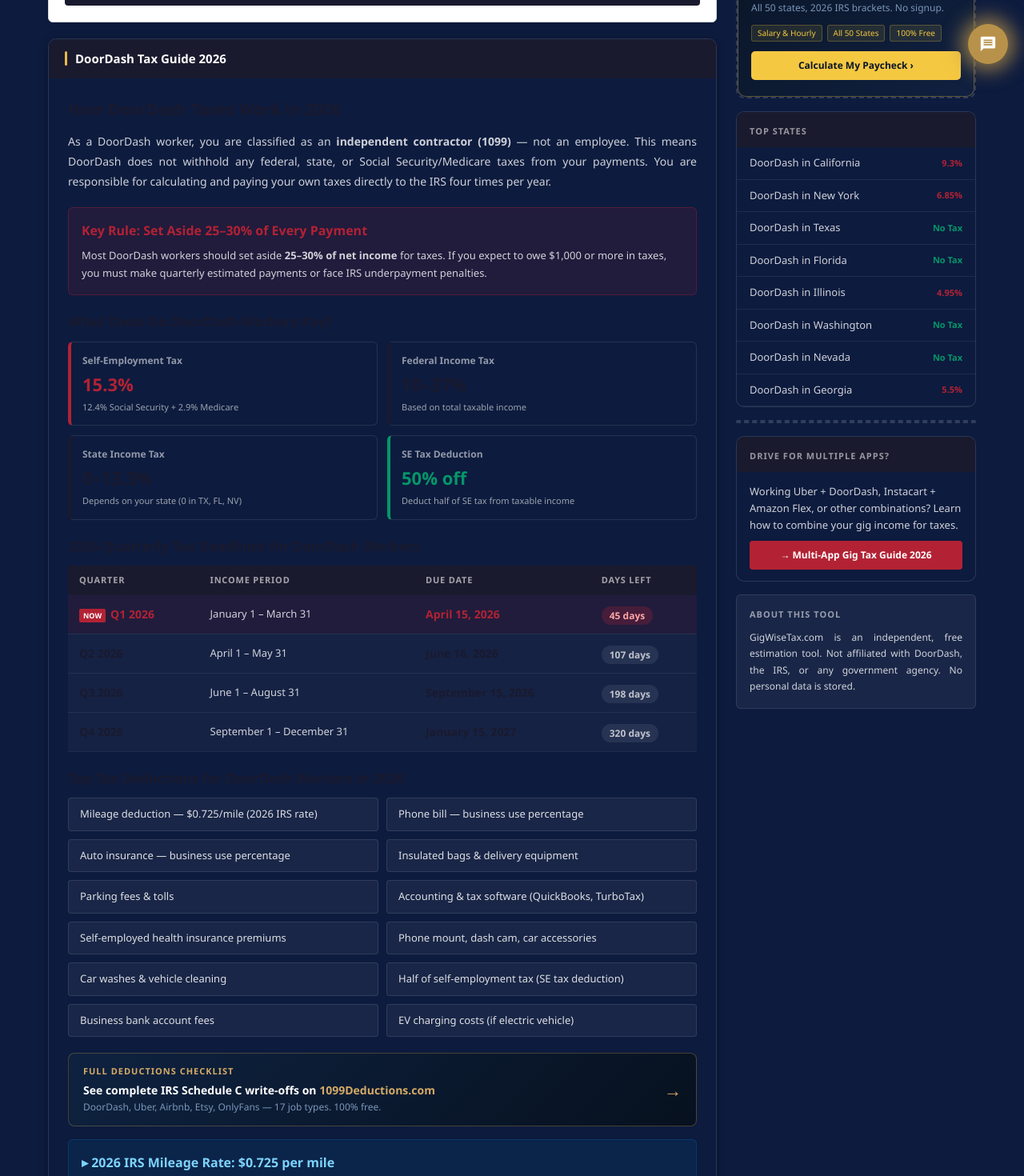
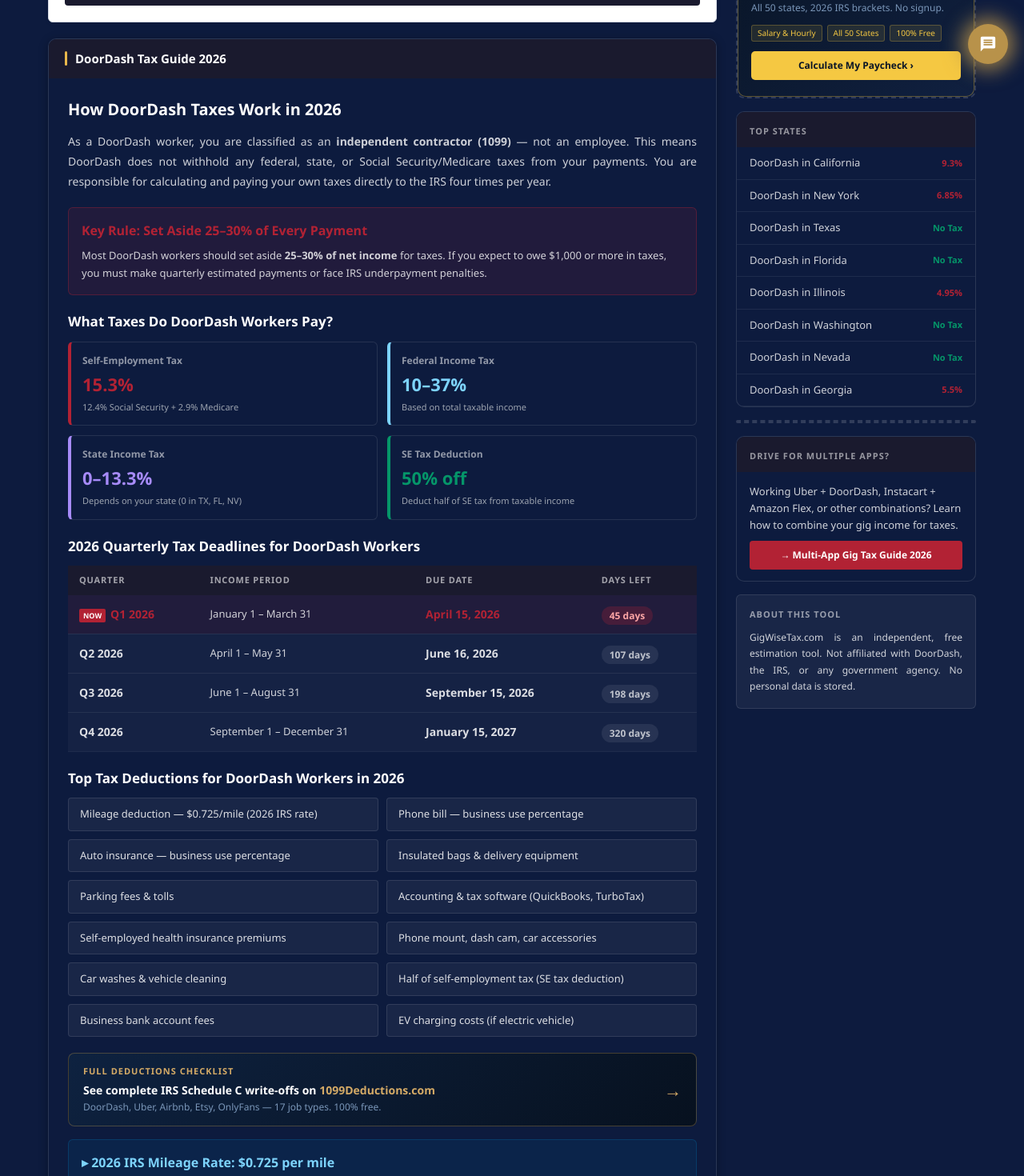
Before and after one commit to devqrcraft-ui/gigwisetax, a Next.js app: page /doordash in a window 1280 px wide. Shown: the part 700-2170 px from the top of the page at 80% size. Built offline with nearby package versions, Linux system fonts and the light colour scheme.

Commit message:
fix: doordash all dark-on-dark text colors fixed

```diff
--- a/app/doordash/page.tsx
+++ b/app/doordash/page.tsx
@@ -159,7 +159,7 @@ export default function PlatformPage({ params }: { params: { platform: string }
               </div>
               <div style={{ padding: 24 }}>
 
-                <h2 style={{ fontSize: 20, fontWeight: 800, color: '#1a1a2e', marginBottom: 12 }}>
+                <h2 style={{ fontSize: 20, fontWeight: 800, color: '#ffffff', marginBottom: 12 }}>
                   How {platform.name} Taxes Work in 2026
                 </h2>
                 <p style={{ fontSize: 14, color: 'rgba(255,255,255,0.8)', lineHeight: 1.8, textAlign: 'justify', marginBottom: 20 }}>
@@ -176,14 +176,14 @@ export default function PlatformPage({ params }: { params: { platform: string }
                   </p>
                 </div>
 
-                <h3 style={{ fontSize: 17, fontWeight: 800, color: '#1a1a2e', marginBottom: 12 }}>
+                <h3 style={{ fontSize: 17, fontWeight: 800, color: '#ffffff', marginBottom: 12 }}>
                   What Taxes Do {platform.name} Workers Pay?
                 </h3>
                 <div style={{ display: 'grid', gridTemplateColumns: '1fr 1fr', gap: 12, marginBottom: 20 }} className="form-grid">
                   {[
                     { label: ' Self-Employment Tax', value: '15.3%', detail: '12.4% Social Security + 2.9% Medicare', color: '#B22234' },
-                    { label: ' Federal Income Tax', value: '10–37%', detail: 'Based on total taxable income', color: '#1a1a2e' },
-                    { label: ' State Income Tax', value: '0–13.3%', detail: 'Depends on your state (0 in TX, FL, NV)', color: '#1a1a2e' },
+                    { label: ' Federal Income Tax', value: '10–37%', detail: 'Based on total taxable income', color: '#7dd3fc' },
+                    { label: ' State Income Tax', value: '0–13.3%', detail: 'Depends on your state (0 in TX, FL, NV)', color: '#a78bfa' },
                     { label: ' SE Tax Deduction', value: '50% off', detail: 'Deduct half of SE tax from taxable income', color: '#059669' },
                   ].map(item => (
                     <div key={item.label} style={{ border: '1px solid rgba(255,255,255,0.1)', borderRadius: 6, padding: 14, borderLeft: `4px solid ${item.color}` }}>
@@ -194,7 +194,7 @@ export default function PlatformPage({ params }: { params: { platform: string }
                   ))}
                 </div>
 
-                <h3 style={{ fontSize: 17, fontWeight: 800, color: '#1a1a2e', marginBottom: 12 }}>
+                <h3 style={{ fontSize: 17, fontWeight: 800, color: '#ffffff', marginBottom: 12 }}>
                   2026 Quarterly Tax Deadlines for {platform.name} Workers
                 </h3>
                 <table style={{ width: '100%', borderCollapse: 'collapse' as const, marginBottom: 20 }}>
@@ -208,12 +208,12 @@ export default function PlatformPage({ params }: { params: { platform: string }
                   <tbody>
                     {DEADLINES_2026.map((d, i) => (
                       <tr key={d.q} style={{ borderBottom: '1px solid rgba(255,255,255,0.07)', background: i === 0 ? 'rgba(178,34,52,0.12)' : 'rgba(255,255,255,0.03)' }}>
-                        <td style={{ padding: '12px 14px', fontWeight: 800, color: i === 0 ? '#B22234' : '#1a1a2e', fontSize: 14 }}>
+                        <td style={{ padding: '12px 14px', fontWeight: 800, color: i === 0 ? '#B22234' : 'rgba(255,255,255,0.85)', fontSize: 14 }}>
                           {i === 0 && <span style={{ background: '#B22234', color: '#fff', fontSize: 9, padding: '2px 5px', borderRadius: 2, marginRight: 6, fontWeight: 800 }}>NOW</span>}
                           {d.q} 2026
                         </td>
                         <td style={{ padding: '12px 14px', color: 'rgba(255,255,255,0.8)', fontSize: 13 }}>{d.period}</td>
-                        <td style={{ padding: '12px 14px', fontWeight: 700, color: i === 0 ? '#B22234' : '#1a1a2e', fontSize: 14 }}>{d.due}</td>
+                        <td style={{ padding: '12px 14px', fontWeight: 700, color: i === 0 ? '#B22234' : 'rgba(255,255,255,0.85)', fontSize: 14 }}>{d.due}</td>
                         <td style={{ padding: '12px 14px' }}>
                           <span style={{ background: i === 0 ? 'rgba(178,34,52,0.25)' : 'rgba(255,255,255,0.08)', color: i === 0 ? '#fca5a5' : 'rgba(255,255,255,0.7)', padding: '3px 10px', borderRadius: 12, fontSize: 12, fontWeight: 700 }}>{d.days} days</span>
                         </td>
@@ -223,7 +223,7 @@ export default function PlatformPage({ params }: { params: { platform: string }
                 </table>
 
                 {/* DEDUCTIONS */}
-                <h3 style={{ fontSize: 17, fontWeight: 800, color: '#1a1a2e', marginBottom: 12 }}>
+                <h3 style={{ fontSize: 17, fontWeight: 800, color: '#ffffff', marginBottom: 12 }}>
                   Top Tax Deductions for {platform.name} Workers in 2026
                 </h3>
                 <div style={{ display: 'grid', gridTemplateColumns: '1fr 1fr', gap: 10, marginBottom: 20 }} className="form-grid">
@@ -277,7 +277,7 @@ export default function PlatformPage({ params }: { params: { platform: string }
                 )}
 
                 {/* FAQ */}
-                <h3 style={{ fontSize: 17, fontWeight: 800, color: '#1a1a2e', marginBottom: 16 }}>
+                <h3 style={{ fontSize: 17, fontWeight: 800, color: '#ffffff', marginBottom: 16 }}>
                   Frequently Asked Questions — {platform.name} Taxes 2026
                 </h3>
                 {[
```
